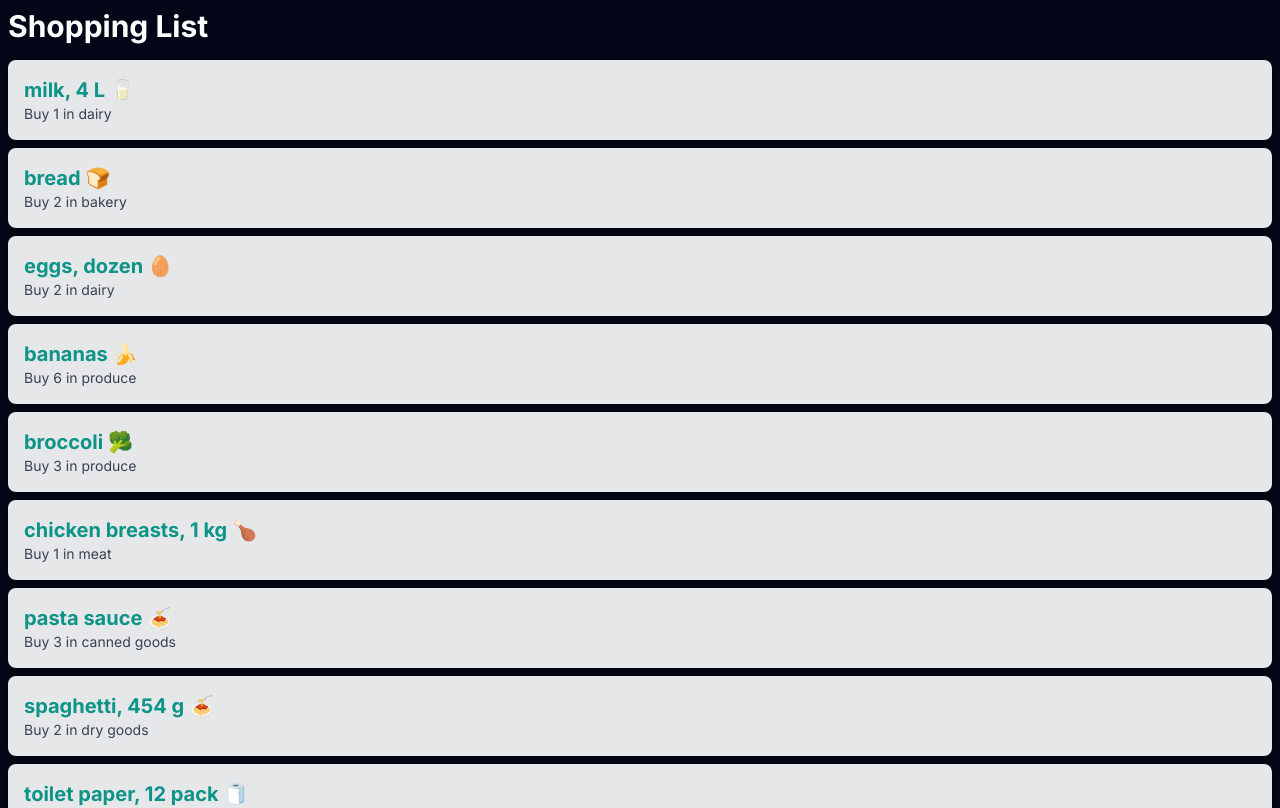
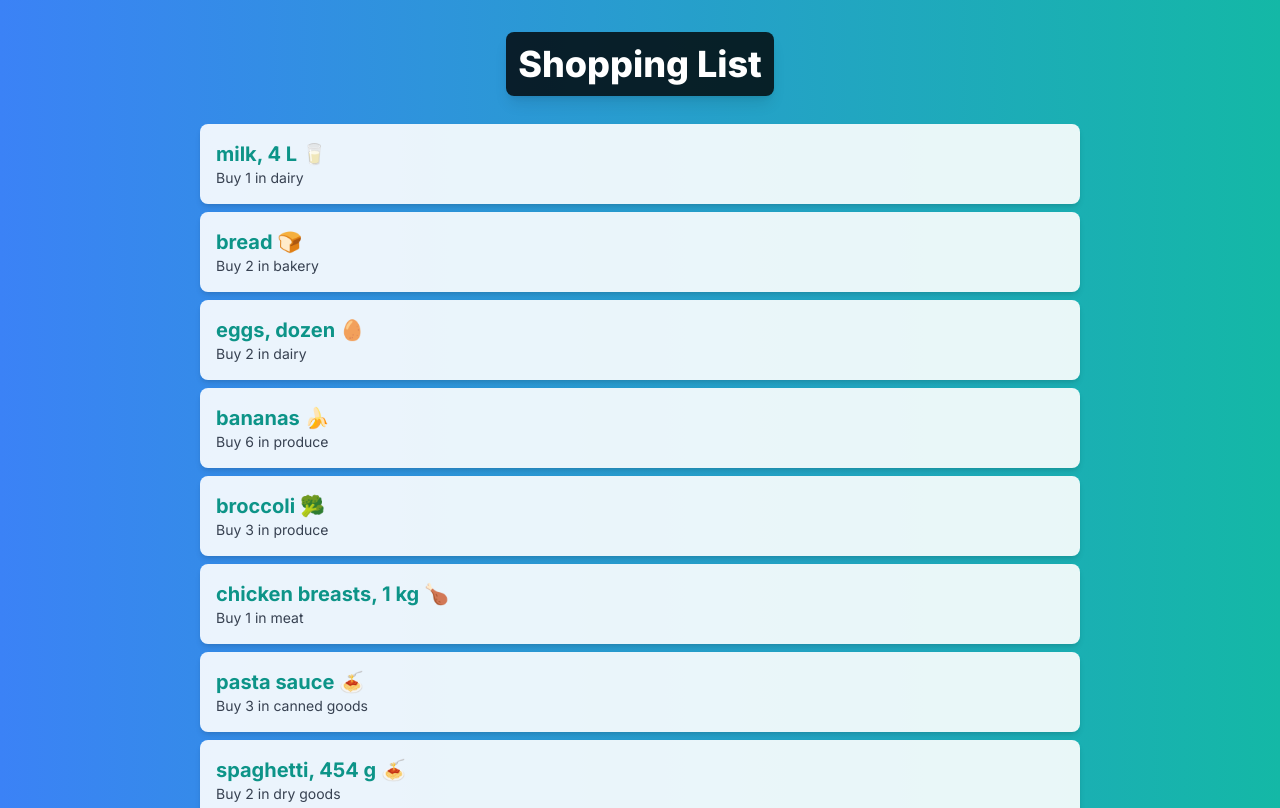
Before and after one commit to kirat0000/cprg306-assignments, a Next.js app: page /week-3 in a window 1280 px wide. Shown: the top 808 px of the page. Built offline with nearby package versions, Linux system fonts and the light colour scheme.

Commit message:
Update page.js

```diff
--- a/app/week-3/page.js
+++ b/app/week-3/page.js
@@ -1,15 +1,15 @@
 import items from "./item-list";
 import Item from "./item";
+
 export default function Page() {
-    return (
-      <main className="min-h-screen bg-slate-950 text-white flex flex-col">
-        <h1 className="text-3xl font-bold m-2">Shopping List</h1>
-        <ul>
-
-        {items.map((iteem,index)=>(
-            <Item key={index} name={iteem.name} quantity={iteem.quantity} category={iteem.category}></Item>
+  return (
+    <main className="min-h-screen bg-gradient-to-r from-blue-500 to-teal-500 text-white-800 flex flex-col items-center py-8">
+      <h1 className="text-4xl font-extrabold text-white mb-5 shadow-lg p-3 rounded-lg bg-opacity-80 bg-black">Shopping List</h1>
+      <ul className="w-full max-w-4xl">
+        {items.map((item, index) => (
+          <Item key={index} name={item.name} quantity={item.quantity} category={item.category}></Item>
         ))}
-        </ul>
-      </main>
-    );
-  }
+      </ul>
+    </main>
+  );
+}
```
